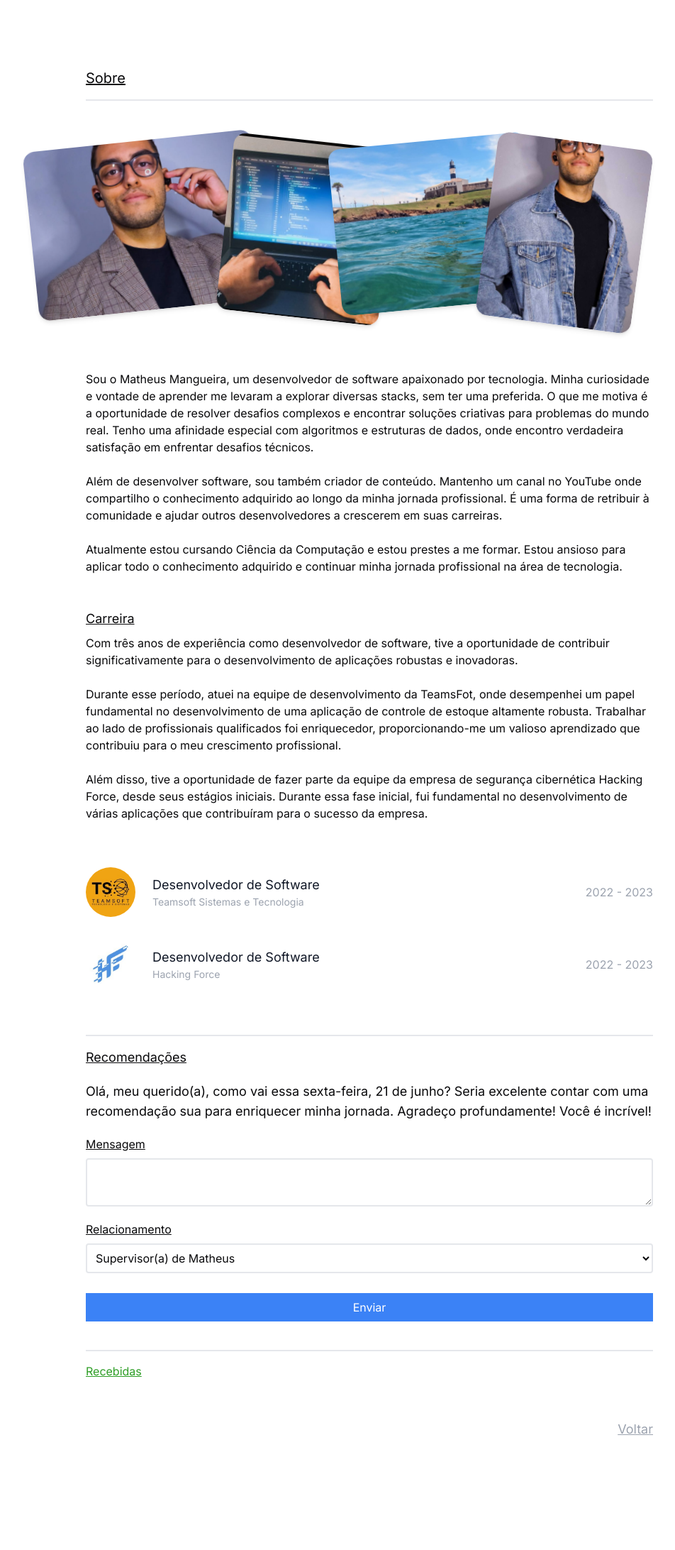
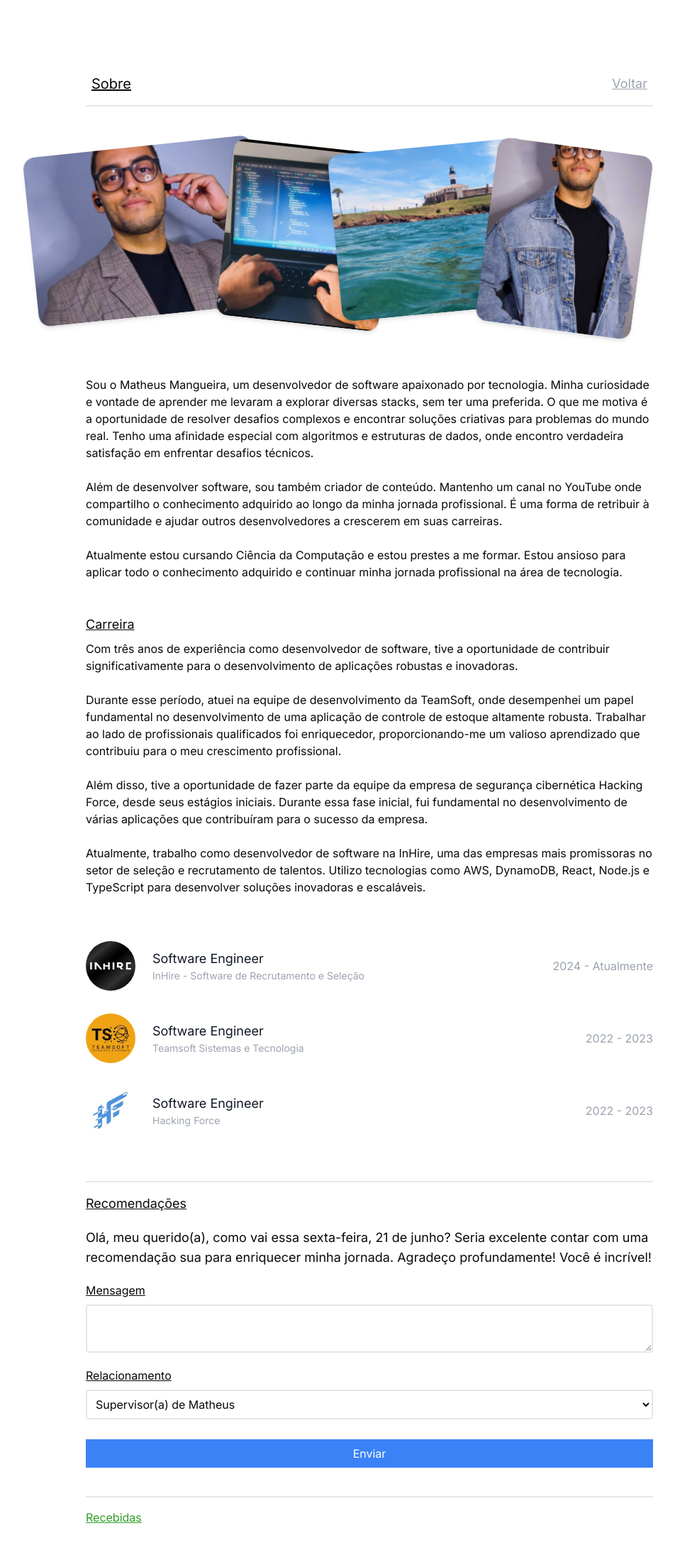
Before and after one commit to MatheusMangueira/matheus-mangueira, a Next.js app: page /about in a window 1280 px wide. Shown: the top 2184 px of the page at 71% size, without its empty margins (119-1071 px from the left). Before the commit the page ends 2124 px from the top, so only its background shows below. Built offline with nearby package versions, Linux system fonts and the light colour scheme; no server answers; the database is empty.

Commit message:
fix: update about me

```diff
--- a/src/app/about/page.tsx
+++ b/src/app/about/page.tsx
@@ -10,15 +10,21 @@ import Link from "next/link";
 
 const company = [
   {
+    name: "InHire - Software de Recrutamento e Seleção",
+    img: "/images/inhire.jpg",
+    office: "Software Engineer",
+    year: "2024 - Atualmente",
+  },
+  {
     name: "Teamsoft Sistemas e Tecnologia",
     img: "/images/teamsoft.jpg",
-    office: "Desenvolvedor de Software",
+    office: "Software Engineer",
     year: "2022 - 2023",
   },
   {
     name: "Hacking Force",
     img: "/images/hackingforce.jpg",
-    office: "Desenvolvedor de Software",
+    office: "Software Engineer",
     year: "2022 - 2023",
   },
 ];
@@ -33,7 +39,7 @@ const Page = () => {
       >
         <main className="min-h-screen flex flex-col items-center md:p-24 p-8 ">
           <div className="max-w-[800px] w-full">
-            <Title title="Sobre" />
+            <Title title="Sobre" goBack={true} />
 
             <ImageSection />
             <div className="pb-12">
@@ -73,7 +79,7 @@ const Page = () => {
                 <br />
                 <br />
                 Durante esse período, atuei na equipe de desenvolvimento da
-                TeamsFot, onde desempenhei um papel fundamental no
+                TeamSoft, onde desempenhei um papel fundamental no
                 desenvolvimento de uma aplicação de controle de estoque
                 altamente robusta. Trabalhar ao lado de profissionais
                 qualificados foi enriquecedor, proporcionando-me um valioso
@@ -85,6 +91,9 @@ const Page = () => {
                 estágios iniciais. Durante essa fase inicial, fui fundamental no
                 desenvolvimento de várias aplicações que contribuíram para o
                 sucesso da empresa.
+                <br />
+                <br />
+                Atualmente, trabalho como desenvolvedor de software na InHire, uma das empresas mais promissoras no setor de seleção e recrutamento de talentos. Utilizo tecnologias como AWS, DynamoDB, React, Node.js e TypeScript para desenvolver soluções inovadoras e escaláveis.
               </p>
 
               {company.map((company) => (
@@ -104,13 +113,7 @@ const Page = () => {
 
             <Recommendations />
 
-            <div className="flex flex-row-reverse">
-              <Link href={"/"} className="">
-                <p className="text-gray-400 underline text-lg text-end ">
-                  Voltar
-                </p>
-              </Link>
-            </div>
+
           </div>
         </main>
       </m.div>
--- a/src/app/page.tsx
+++ b/src/app/page.tsx
@@ -40,7 +40,7 @@ export default function Home() {
 
                 <div>
                   <p className="font-light text-md mt-4">
-                    Criador de conteúdo apaixonado, contribuo para a comunidade
+                    Contribuo para a comunidade
                     dev compartilhando conhecimento, enquanto colaboro em
                     projetos tecnológicos, alimentando minha paixão pela
                     inovação.
--- a/src/app/projects/page.tsx
+++ b/src/app/projects/page.tsx
@@ -16,7 +16,8 @@ const Page = () => {
       >
         <main className="min-h-screen flex flex-col items-center md:p-24 p-8 ">
           <div className="max-w-[800px] w-full">
-            <Title title="Projetos" />
+
+            <Title title="Projetos" goBack={true} />
 
             {mockProjects.map((project) => (
               <div
@@ -43,11 +44,7 @@ const Page = () => {
                 </div>
               </div>
             ))}
-            <Link href={"/"} className="w-full">
-              <p className="text-gray-400 underline text-lg text-end pt-6">
-                Voltar
-              </p>
-            </Link>
+
           </div>
         </main>
       </m.div>
--- a/src/components/imageSection/index.tsx
+++ b/src/components/imageSection/index.tsx
@@ -34,8 +34,8 @@ export const ImageSection = () => {
               <Image
                 src="/images/eu.jpg"
                 alt="The street I grew up on"
-                width={220}
-                height={260}
+                width={120}
+                height={160}
                 className="pointer-events-none absolute inset-0 top-12 left-[45%] w-48 rotate-6 rounded-2xl bg-neutral-500 object-cover shadow-md transition-all sm:left-[60%] md:w-56"
                 priority
               />
--- a/src/components/title/index.tsx
+++ b/src/components/title/index.tsx
@@ -1,13 +1,23 @@
+import Link from "next/link";
+
 type TitleProps = {
   title: string;
+  goBack?: boolean;
 };
 
-export const Title = ({ title }: TitleProps) => {
+export const Title = ({ title, goBack }: TitleProps) => {
   return (
-    <>
-      <h1 className="text-xl text-gray-[#565656] underline border-b-2 border-gray-200 pb-4">
+    <div className="w-full md:flex md:items-center justify-between p-2 border-b-2 border-gray-200 pb-4">
+      <h1 className="text-xl text-gray-[#565656] underline ">
         {title}
       </h1>
-    </>
+      {goBack && (
+        <Link href={"/"}>
+          <p className="text-gray-400 underline text-lg ">
+            Voltar
+          </p>
+        </Link>
+      )}
+    </div>
   );
 };
```
Also changed, not shown: public/images/inhire.jpg (added), 1 other file (tests, documents, lock files or other folders).
